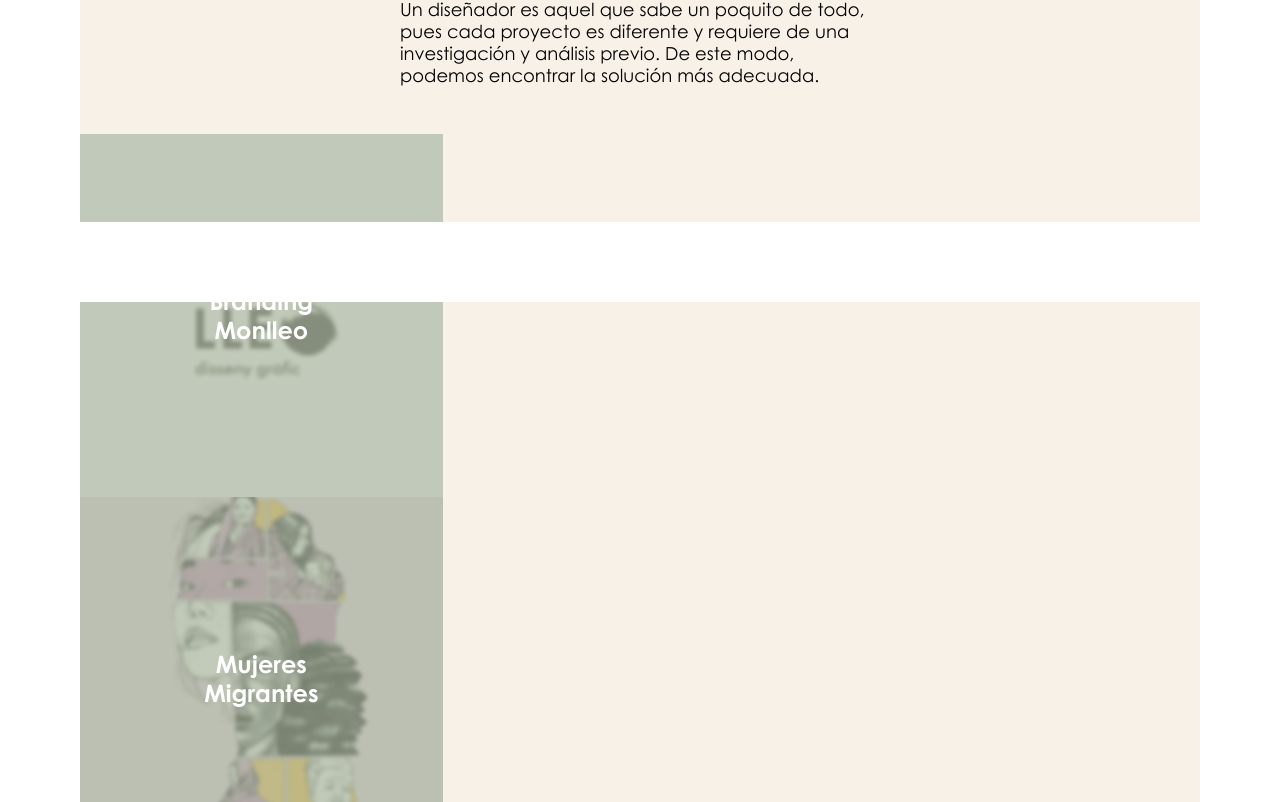
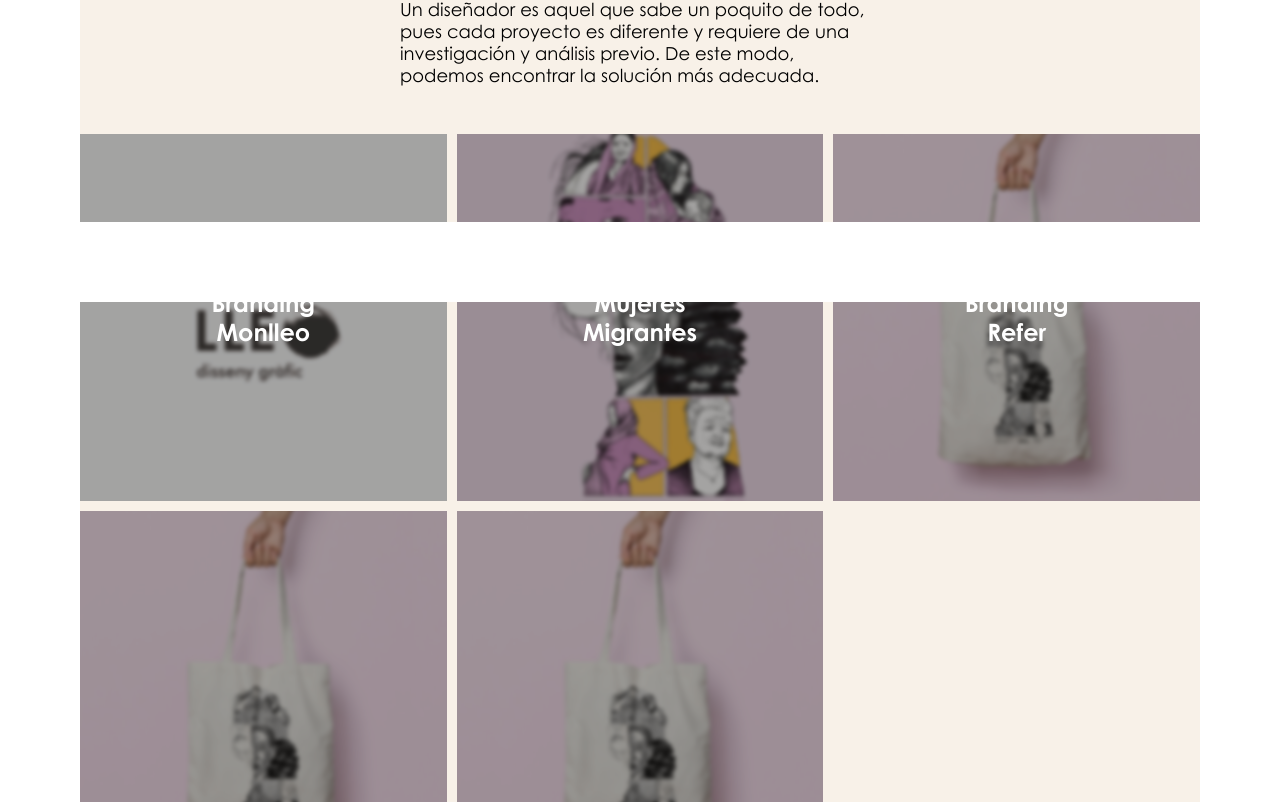
Before and after one commit to IreneMonlleo/Project-Gamma, a React (Create React App) app in the folder react-demo/: page /grafic in a window 1280 px wide. Shown: the part 498-1300 px from the top of the page. Built offline with nearby package versions, Linux system fonts and the light colour scheme.

Commit message:
fix grid page grafic

```diff
--- a/react-demo/src/page/Grafic.css
+++ b/react-demo/src/page/Grafic.css
@@ -6,9 +6,11 @@
 }
 
   .grid-container {
+    margin-top: 48px;
     display: grid;
     grid-template-columns: repeat(auto-fill, minmax(300px, 1fr));
     grid-gap: 1em;
+    margin: 0 1em;
   }
 
 
@@ -40,7 +42,7 @@
     left: 0;
     opacity: 0;
     transition: opacity .5s;
-    background: rgb(169, 181, 157,0.7);
+    background: rgb(28, 27, 23, 0.4);
     color: var(--color-margin);
 
     /* position the text in t’ middle*/
@@ -57,14 +59,13 @@
     filter: blur(2px);
   }
 
-@media all and (min-width:850px){
-    .grid-container {
-        grid-template-columns: repeat(auto-fill, minmax(300px, 3fr));
-        grid-gap: 1em;
-    }
 
-
-    /*for touch screen devices */
+@media all and (min-width:600px){
+  .grid-container {
+    grid-template-columns: repeat(2, 1fr);
+    margin:0;
+  }
+   /*for touch screen devices */
 
   @media (hover: none) {
     .location-title {
@@ -73,5 +74,16 @@
     .location-image img {
       filter: blur(2px);
     }
+  }
+
 }
+@media all and (min-width:850px){
+    .grid-container {
+      grid-template-columns: repeat(3, 1fr);
+      grid-gap: 10px;
+
+    }
+
+
+
 }
--- a/react-demo/src/page/Grafic.jsx
+++ b/react-demo/src/page/Grafic.jsx
@@ -19,11 +19,11 @@ export default  function Grafic(props) {
 
     return (<div className="grafico">
         <Header title="Diseño" secondtitle="Gráfico" img={ManchaGrafic} description={description}></Header>
-        <main className="container__grid">
+        <main className="grid-container">
 
             { props.data.filter((elem) => elem.category === 'diseño-grafico').map((info =>
 
-            <section className="grid-container">
+
                 <article id="3691" class="location-listing">
                     <Link className="location-title"to={`/${props.category}/${info.id}`}>
                         {info.title}<br></br>{info.secondtitle}
@@ -34,8 +34,6 @@ export default  function Grafic(props) {
                         </Link>
                     </div>
                 </article>
-            </section>
-
 
         ))}
 
```
Also changed, not shown: react-demo/src/App.css (+9 -0 lines).
